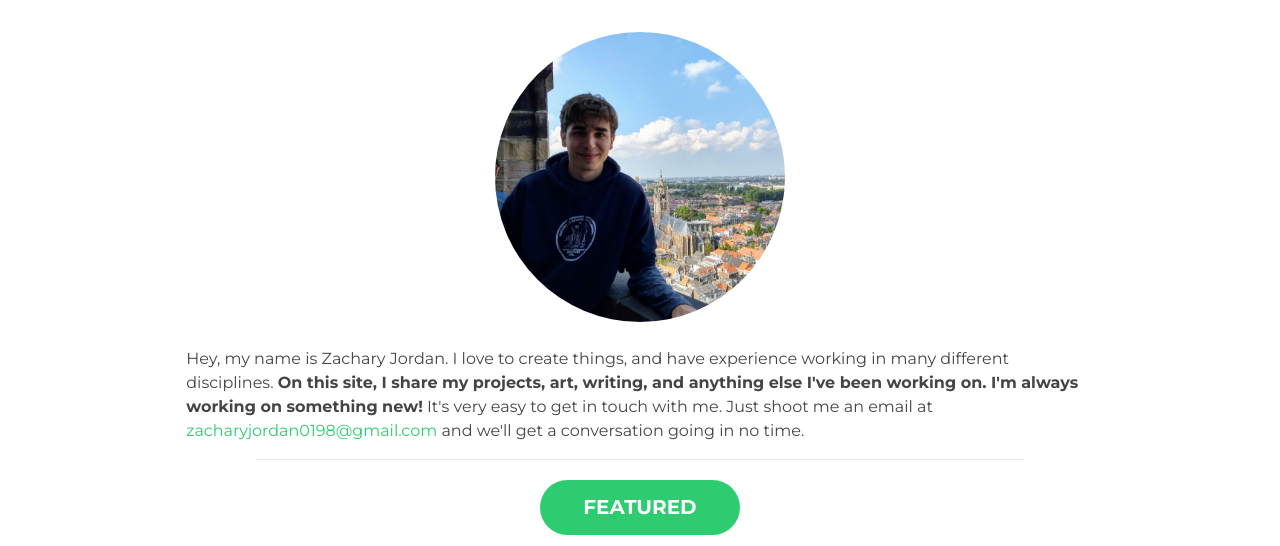
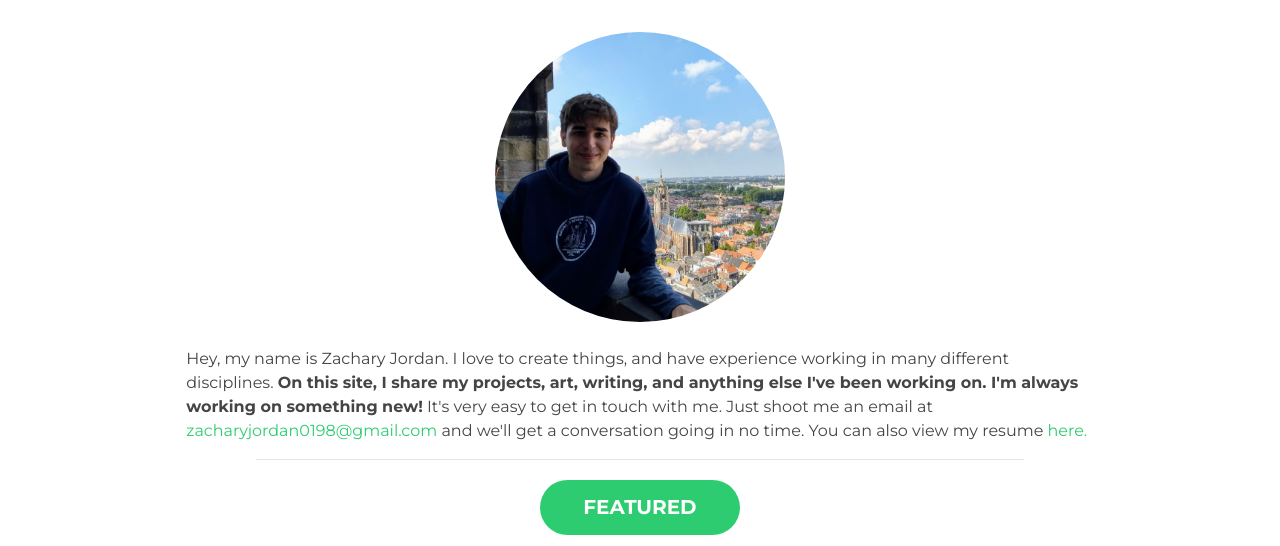
Before and after one commit to ZacharyJordan/ZacharyJordan.github.io, a website: page index.html in a window 1280 px wide. Shown: the part 141-687 px from the top of the page. Drawn offline with Linux system fonts and the light colour scheme.

Commit message:
Adding resume
resume

```diff
--- a/index.html
+++ b/index.html
@@ -83,12 +83,12 @@
         touch
         with me. Just shoot me an email at <a href="mailto:zacharyjordan0198@gmail.com" class="hyperlink">zacharyjordan0198@gmail.com</a>
         and we'll get a
-        conversation going in no time.
-        <!--
+        conversation going in no time. You can also view my resume <a target="_blank" href="resume.pdf" class="hyperlink">here.</div>
+      <!--
         You can also view my résumé <a class="hyperlink" href="Zach's%20Resume.pdf" target="_blank">here</a>.
         -->
-      </div>
     </div>
+  </div>
   </div>
 
   <hr class="horizontal_break" />
```
Also changed, not shown: 1 other file.
